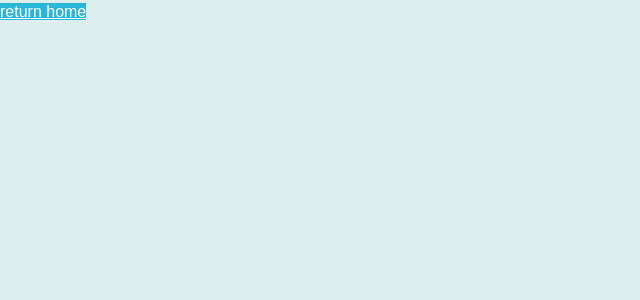
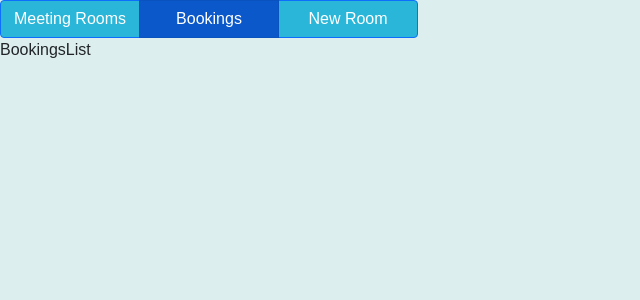
Before and after one commit to mphall77/Blackstone, a React (Create React App) app in the folder Blackstone/frontend/: page /bookings in a window 1280 px wide. Shown: the top 300 px of the page, without its empty margins (0-640 px from the left). Built offline with nearby package versions, Linux system fonts and the light colour scheme.

Commit message:
add routes for nav buttons (#2)

```diff
--- a/Blackstone/frontend/src/App.js
+++ b/Blackstone/frontend/src/App.js
@@ -2,6 +2,10 @@ import React from "react";
 import { BrowserRouter as Router, Routes, Route } from "react-router-dom";
 
 // COMPONENTS
+import NavBar from "./Components/NavBar";
+import RoomsList from "./Components/RoomsList";
+import BookingsList from "./Components/BookingsList";
+import AddRoom from "./Components/AddRoom";
 
 //PAGES
 import Home from "./Pages/Home";
@@ -11,9 +15,22 @@ function App() {
 	return (
 		<div className="App">
 			<Router>
+				<NavBar />
 				<Routes>
+					{/* ROOMS */}
 					<Route path="/" element={<Home />} />
-					<Route path="/" element={<Home />} />
+					<Route path="/meeting-rooms" element={<RoomsList />} />
+					<Route path="/add" element={<AddRoom />} />
+					{/* <Route path="/meeting-rooms/:id" element={<RoomDetails />} /> */}
+					{/* <Route
+						path="/meeting-rooms/:id/bookings"
+						element={<RoomBookingList />}
+					/> */}
+
+					{/* BOOKINGS */}
+					<Route path="/bookings" element={<BookingsList />} />
+					{/* <Route path="/bookings/:id" element={<BookingDetails />} /> */}
+
 					{/* 404 */}
 					<Route path="*" element={<FourOFour />} />
 				</Routes>
--- /dev/null
+++ b/Blackstone/frontend/src/Components/AddRoom.js
@@ -0,0 +1,7 @@
+import React from "react";
+
+const AddRoom = () => {
+	return <div>AddRoom</div>;
+};
+
+export default AddRoom;
--- /dev/null
+++ b/Blackstone/frontend/src/Components/BookingsList.js
@@ -0,0 +1,7 @@
+import React from "react";
+
+const BookingsList = () => {
+	return <div>BookingsList</div>;
+};
+
+export default BookingsList;
--- a/Blackstone/frontend/src/Components/NavBar.js
+++ b/Blackstone/frontend/src/Components/NavBar.js
@@ -1,19 +1,24 @@
 import React from "react";
+import { NavLink } from "react-router-dom";
 import "../Styles/NavBar.scss";
 
 const NavBar = () => {
 	return (
-		<div className="btn-group">
-			<a href="#" className="btn btn-primary " aria-current="page">
+		<nav className="btn-group">
+			<NavLink to={"/"} className="btn btn-primary " aria-current="page">
 				Meeting Rooms
-			</a>
-			<a href="#" className="btn btn-primary">
+			</NavLink>
+			<NavLink
+				to={"/bookings"}
+				className="btn btn-primary "
+				aria-current="page"
+			>
 				Bookings
-			</a>
-			<a href="#" className="btn btn-primary">
+			</NavLink>
+			<NavLink to={"/add"} className="btn btn-primary " aria-current="page">
 				New Room
-			</a>
-		</div>
+			</NavLink>
+		</nav>
 	);
 };
 
--- /dev/null
+++ b/Blackstone/frontend/src/Components/RoomsList.js
@@ -0,0 +1,7 @@
+import React from "react";
+
+const RoomsList = () => {
+	return <section>RoomsList</section>;
+};
+
+export default RoomsList;
--- a/Blackstone/frontend/src/Pages/Home.js
+++ b/Blackstone/frontend/src/Pages/Home.js
@@ -1,13 +1,8 @@
 import React from "react";
-import NavBar from "../Components/NavBar";
+
 import "../Styles/Home.scss";
 const Home = () => {
-	return (
-		<section className="container-md home">
-			Home
-			<NavBar />
-		</section>
-	);
+	return <section className="container-md home">Home</section>;
 };
 
 export default Home;
```
